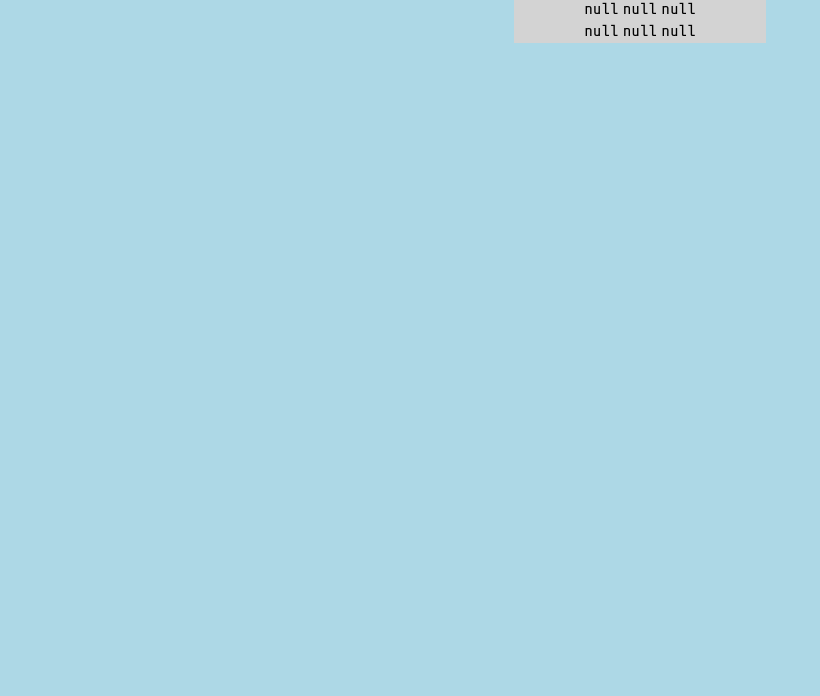
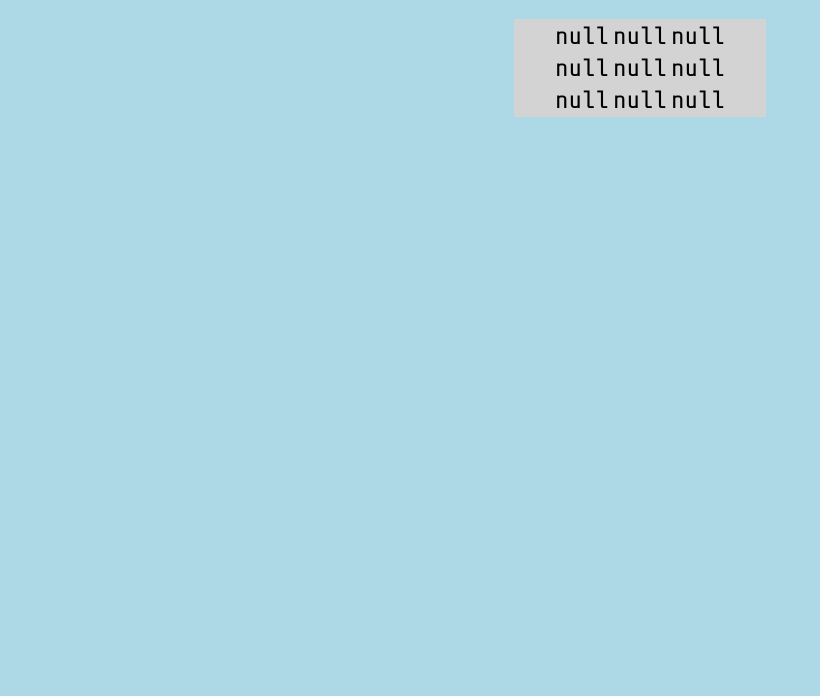
Before and after one commit to bfellerath/TicTacToe, a plain HTML site: page index.html in a window 1280 px wide. Shown: the part 104-800 px from the top of the page, without its empty margins (0-820 px from the left). Drawn offline with nearby package versions, Linux system fonts and the light colour scheme.

Commit message:
translating 1 - 9 positions into x and y positions

```diff
--- a/css/styles.css
+++ b/css/styles.css
@@ -1,6 +1,7 @@
 body {
   background-color: lightblue;
   font-family: "Share Tech Mono";
+  font-size: 25px;
 }
 #container {
   background-color: lightgrey;
--- a/index.html
+++ b/index.html
@@ -15,23 +15,23 @@
 
 <center><div id="container">
     <table id="board">
-        <tr><td id="t1" class="board-space">null</td>
+        <tr><td row=0 column=0 id="t1" class="board-space">null</td>
 
-        <td id="t2" class="board-space">null</td>
+        <td row=0 column=1 class="board-space">null</td>
 
-        <td id="t3" class="board-space">null</td></tr>
+        <td row=0 column=2 class="board-space">null</td></tr>
 
-        <tr><td id="t4" class="board-space">null</td>
+        <tr><td row=1 column=0 class="board-space">null</td>
 
-        <td id="t5" class="board-space">null</td>
+        <td row=1 column=1 class="board-space">null</td>
 
-        <td id="t6" class="board-space">null</td></tr>
+        <td row=1 column=2 class="board-space">null</td></tr>
 
-        <tr><td id="t7" class="board-space">null</td>
+        <tr><td row=2 column=0 class="board-space">null</td>
 
-        <td id="t8" class="board-space">null</td>
+        <td row=2 column=1 class="board-space">null</td>
 
-        <td id="t9" class="board-space">null</td></tr>
+        <td row=2 column=2 class="board-space">null</td></tr>
 
     </table>
   </div></center>
--- a/spikes.js
+++ b/spikes.js
@@ -1,32 +1,17 @@
 console.log('spikes.js is connected');
 
-
-
-
 //create a random computer move - here I am just generating a random number from 1 through 9
-
-
-
-
 
 //okay using the random number above I want to get the computer to make a random move
 //I realize I need to different random numbers, one that is between 0 and 2 and the other that is between 0 and 8
 
 /*function getRandomMove (){
 var randomMove1 = Math.floor((Math.random() * 4));
-var randomMove2 = Math.floor((Math.random() * 10));
+var randomMove2 = Math.floor((Math.random() * 4));
 
 }
 
 getRandomMove();*/
-
-
-
-
-
-
-
-
 
 //adding event listener for clicking on something
 //Okay adding an event listener is hard without there being something to add it to
@@ -36,16 +21,22 @@ getRandomMove();*/
 
 window.onload = function() {
   var boardSpace = $('.board-space');
+  // add event listener to table
+  boardSpace.on('click', modifyText);
+}
   function modifyText() {
+
     if (this.innerHTML === "null") {
+
+      //Not sure why this line is not working
+      makeMove(this.attr('row'), this.attr('column'));
       this.innerHTML = 'x';
     }   else {
       alert ('please choose an open square');
     }
   };
-  // add event listener to table
-  boardSpace.on('click', modifyText);
-}
+var boardSpace = document.getElementsByClassName('board-space');
+
 
   //I'm trying to get the moves to display on my table here
 
@@ -79,8 +70,6 @@ window.onload = function() {
 
       }
 
-
-
     TicTacToeGame.prototype.makeMove = function(xpos, ypos){
         this.gameState [xpos][ypos] = this.playerTokens[this.turnNumber % 2];
 
@@ -91,23 +80,12 @@ window.onload = function() {
       //I want to make a function that will display the move on the board
       //first I'm going to make a variable
 
-      var elementPos = [
-
-
-      ]
-
-
-
-
-
-
-
-
       var game = new TicTacToeGame();
 
       game.makeMove(0,0);
       game.makeMove(0,1);
       game.makeMove(0,2);
+      game.makeMove(1,2);
 
 
 
```
Also changed, not shown: 1 other file. Lines whose indentation alone changed are shown as unchanged.
